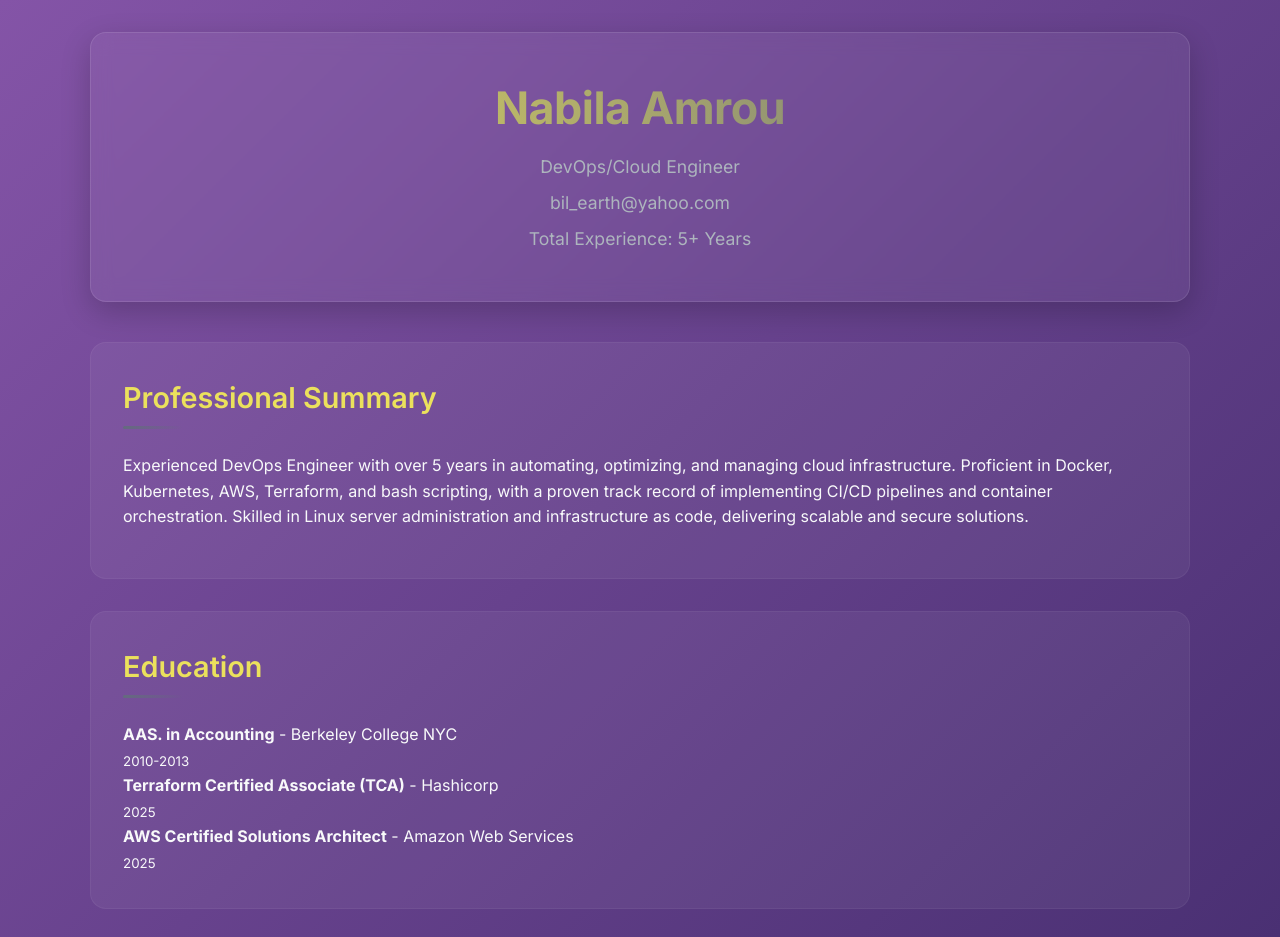
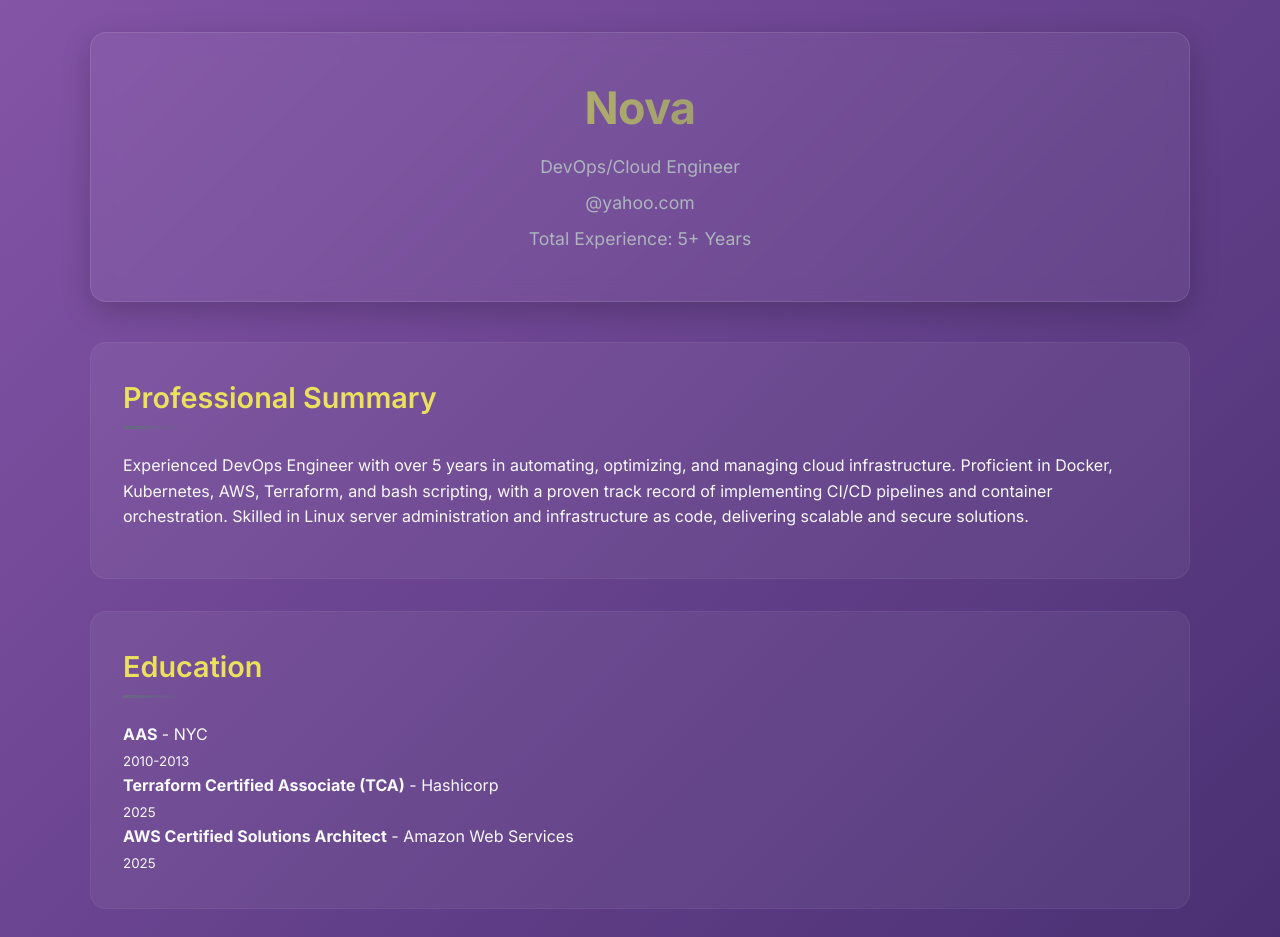
Before and after one commit to ReachforIt25/resume-cicd-action, a Flask app: page / in a window 1280 px wide. Shown: the top 937 px of the page. Run offline with Flask 3, Linux system fonts and the light colour scheme.

Commit message:
Update personal details in index.html

```diff
--- a/templates/index.html
+++ b/templates/index.html
@@ -272,9 +272,9 @@
 <body>
     <div class="container">
         <header class="header">
-            <h1>Nabila Amrou</h1>
+            <h1>Nova</h1>
             <p>DevOps/Cloud Engineer</p>
-            <p>bil_earth@yahoo.com</p>
+            <p>@yahoo.com</p>
             <p>Total Experience: 5+ Years</p>
         </header>
 
@@ -286,7 +286,7 @@
         <section class="section">
             <h2>Education</h2>
             <div class="education-item">
-                <strong>AAS. in Accounting</strong> - Berkeley College NYC<br>
+                <strong>AAS</strong> - NYC<br>
                 <small>2010-2013</small>
             </div>
             <div class="education-item">
```
